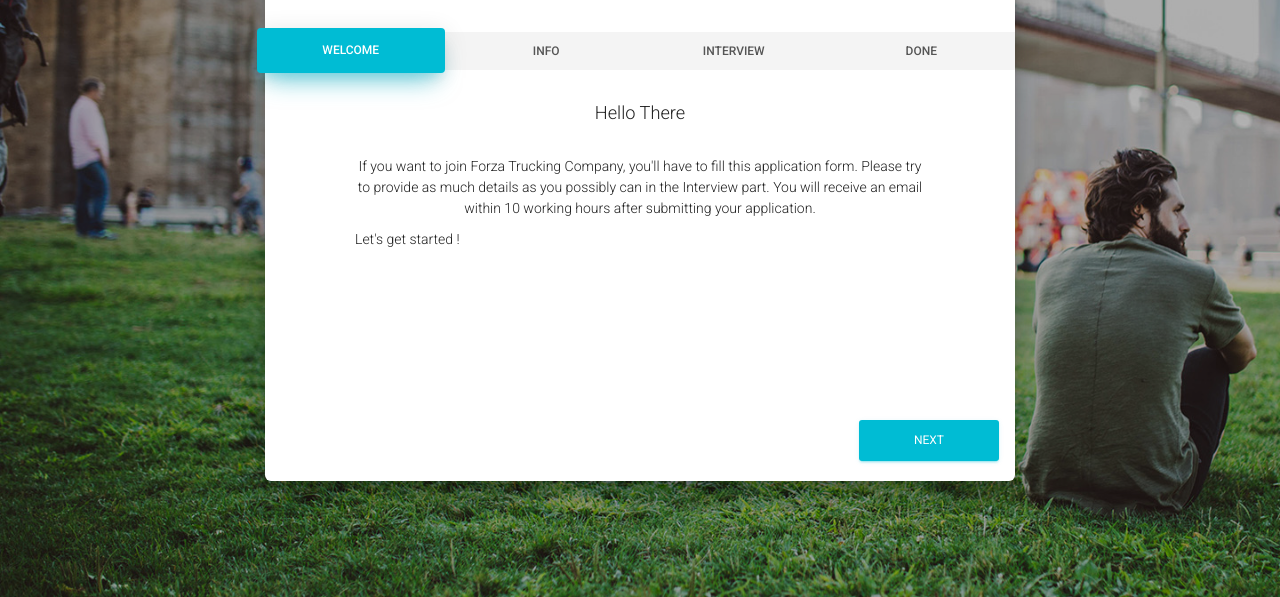
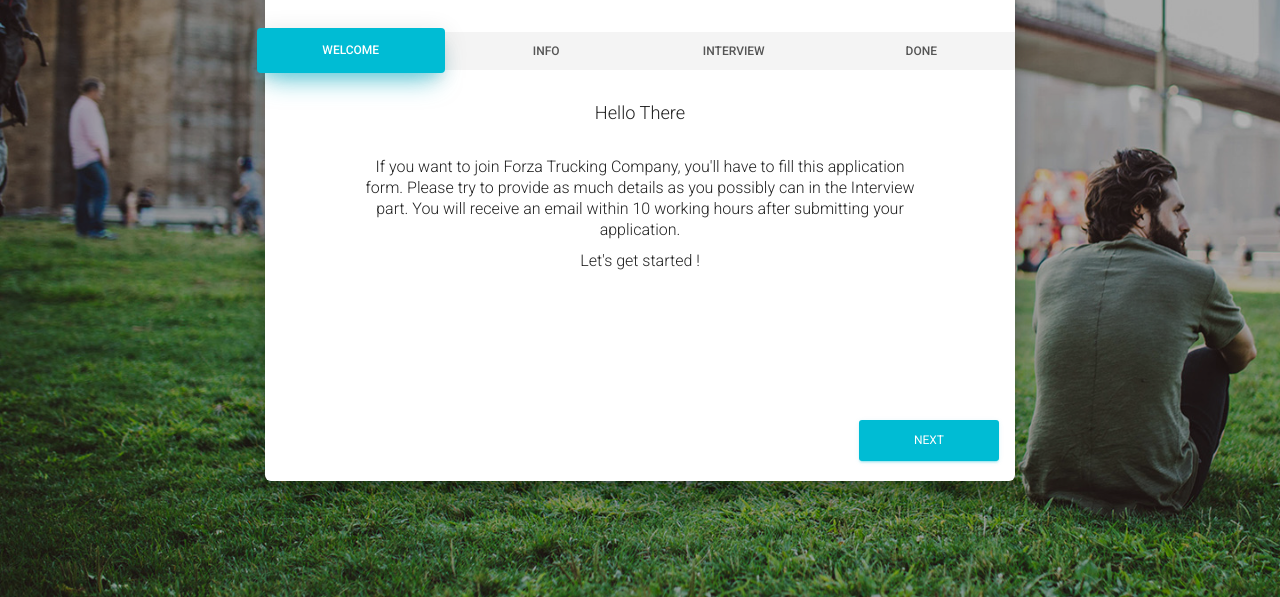
Before and after one commit to AleksaDjordjic/ForzaTruckingPreview, a plain HTML site: page New/index.html in a window 1280 px wide. Shown: the part 203-800 px from the top of the page. Drawn offline with Linux system fonts and the light colour scheme.

Commit message:
...... RHT ......

```diff
--- a/New/index.html
+++ b/New/index.html
@@ -54,10 +54,10 @@
 								<div class="tab-content">
 									<div class="tab-pane" id="welcome">
 										<h4 class="info-text">Hello There</h4>
-										<p class="col-sm-offset-1 col-sm-10" style="text-align: center;">If you want to join Forza Trucking Company, you'll have to fill this application form.
+										<p class="col-sm-offset-1 col-sm-10" style="text-align: center; font-size: 16px">If you want to join Forza Trucking Company, you'll have to fill this application form.
 											Please try to provide as much details as you possibly can in the Interview part.
 											You will receive an email within 10 working hours after submitting your application.</p>
-										<p class="col-sm-offset-1 col-sm-10">Let's get started !</p>
+										<p class="col-sm-offset-1 col-sm-10" style="text-align: center; font-size: 16px">Let's get started !</p>
 									</div>
 									<div class="tab-pane" id="info">
 										<div class="row">
```
